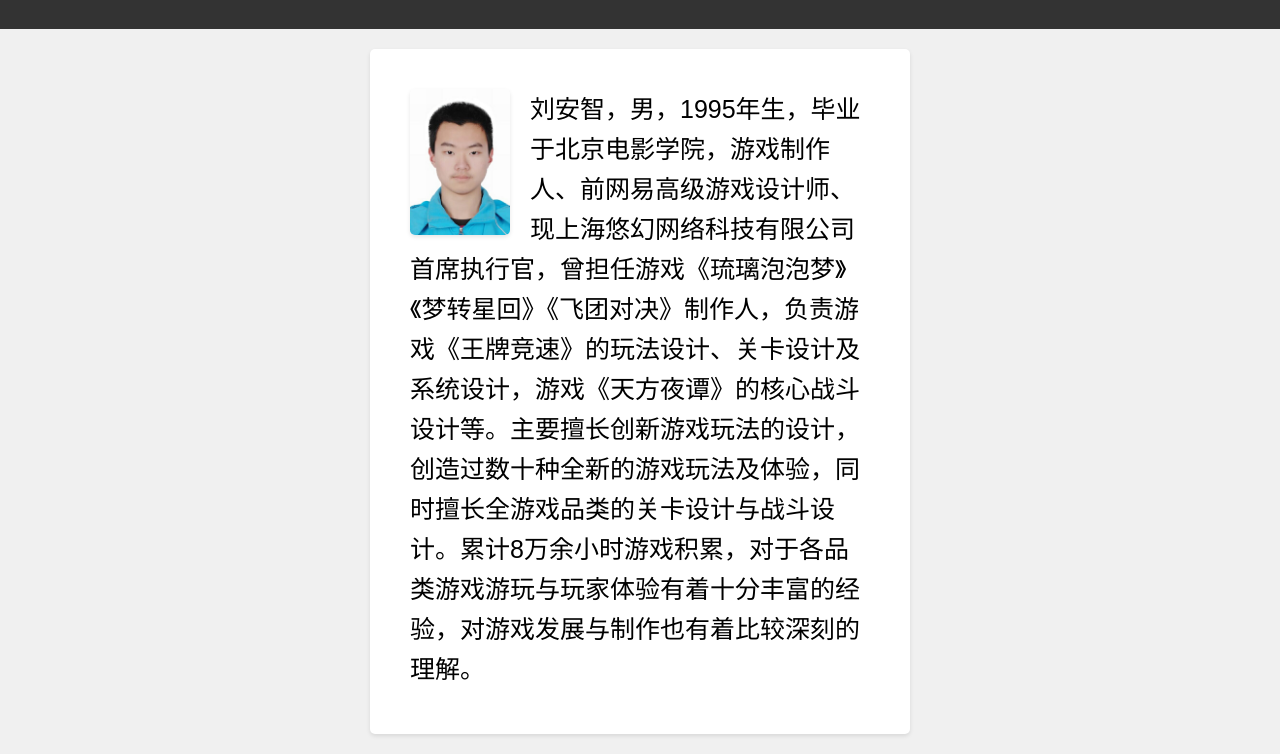
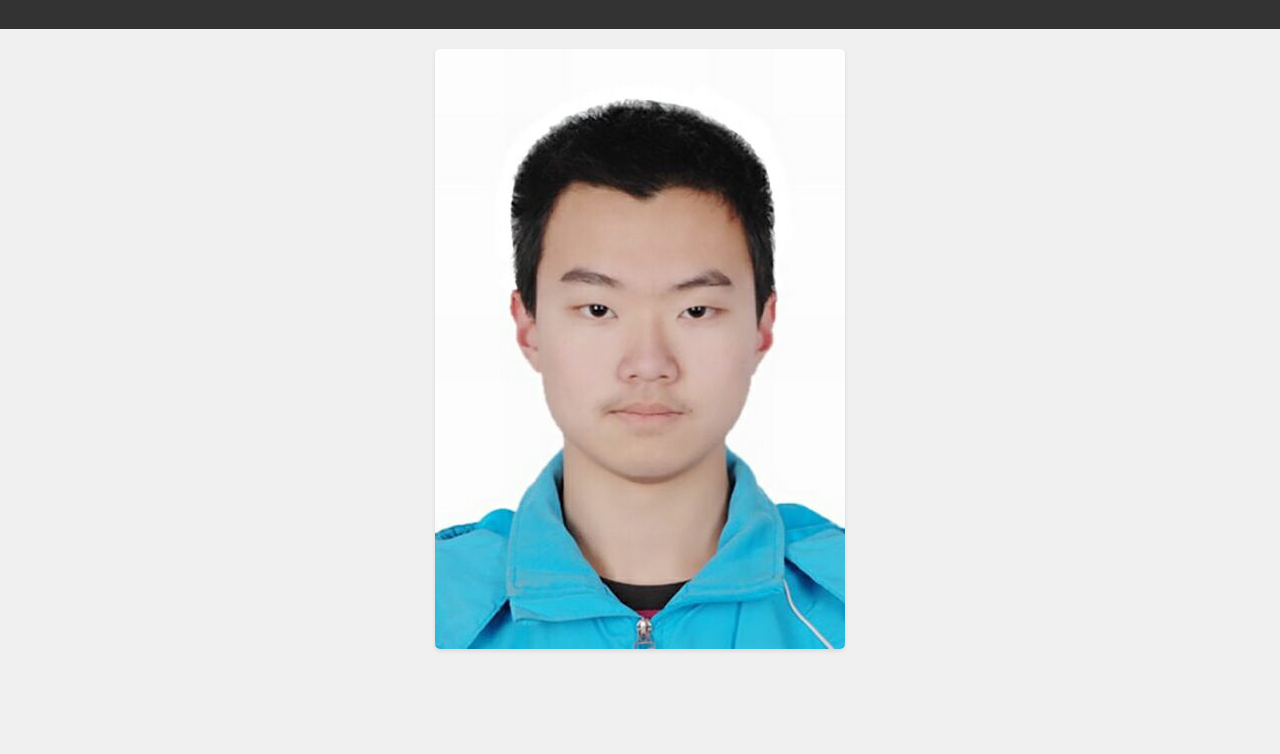
Before and after one commit to gamerlll/gamerlll, a plain HTML site: page index.html in a window 1280 px wide. Shown: the part 80-834 px from the top of the page. After the commit the page ends 800 px from the top, so only its background shows below. Drawn offline with Linux system fonts and the light colour scheme.

Commit message:
Update index.html

```diff
--- a/index.html
+++ b/index.html
@@ -29,11 +29,12 @@
         }
 
         img {
-            max-width: 20%;
+            max-width: 35%;
             height: auto;
             display: block;
             margin-top: 20px;
-            margin-left: 20px;
+            margin-left: auto;
+            margin-right: auto;
             border-radius: 5px;
             box-shadow: 0 2px 4px rgba(0, 0, 0, 0.1);
         }
@@ -56,9 +57,7 @@
     <header>
         <h1>个人简介</h1>
     </header>
-    <div class="container">
-        <img src="img/img1.jpg" alt="Placeholder Image" class="float-left">
-        <p>刘安智，男，1995年生，毕业于北京电影学院，游戏制作人、前网易高级游戏设计师、现上海悠幻网络科技有限公司首席执行官，曾担任游戏《琉璃泡泡梦》《梦转星回》《飞团对决》制作人，负责游戏《王牌竞速》的玩法设计、关卡设计及系统设计，游戏《天方夜谭》的核心战斗设计等。主要擅长创新游戏玩法的设计，创造过数十种全新的游戏玩法及体验，同时擅长全游戏品类的关卡设计与战斗设计。累计8万余小时游戏积累，对于各品类游戏游玩与玩家体验有着十分丰富的经验，对游戏发展与制作也有着比较深刻的理解。</p>
-    </div>
+    <img src="img/img1.jpg" alt="Placeholder Image">
+
 </body>
 </html>
```
